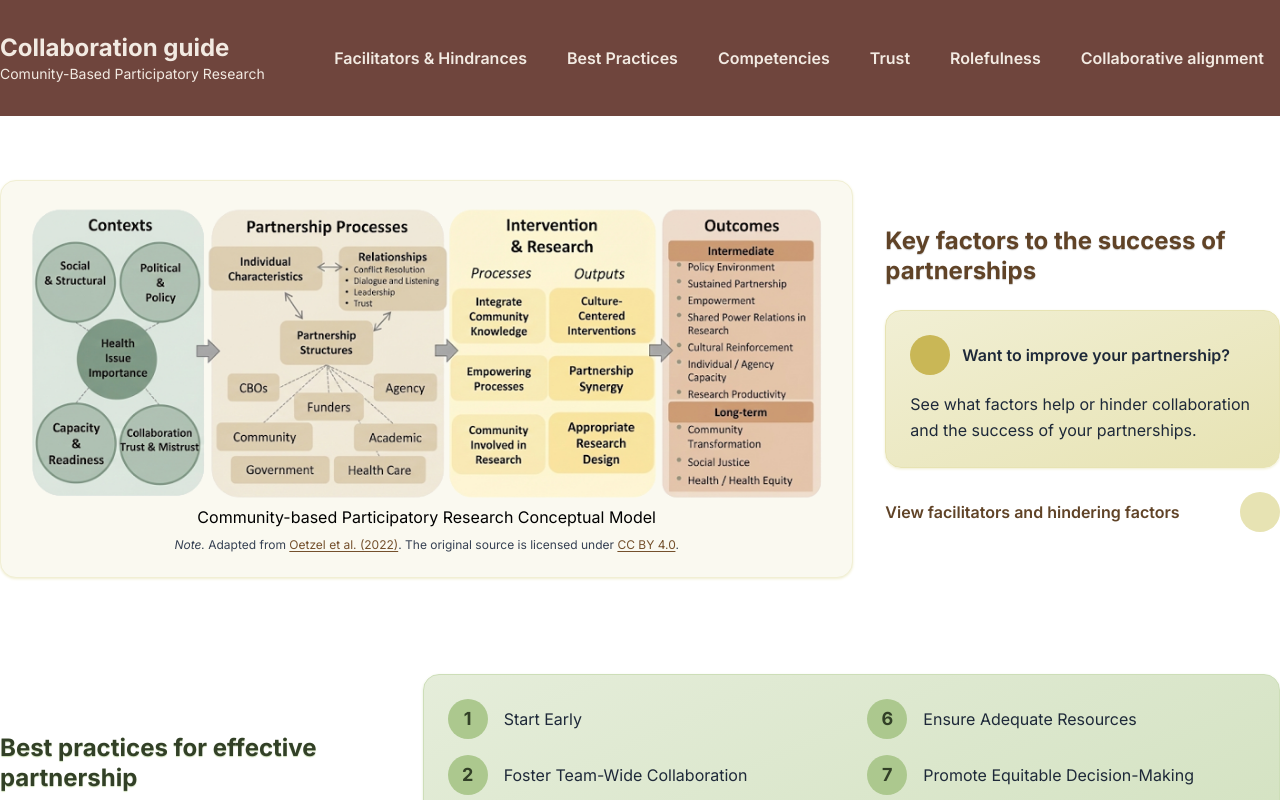
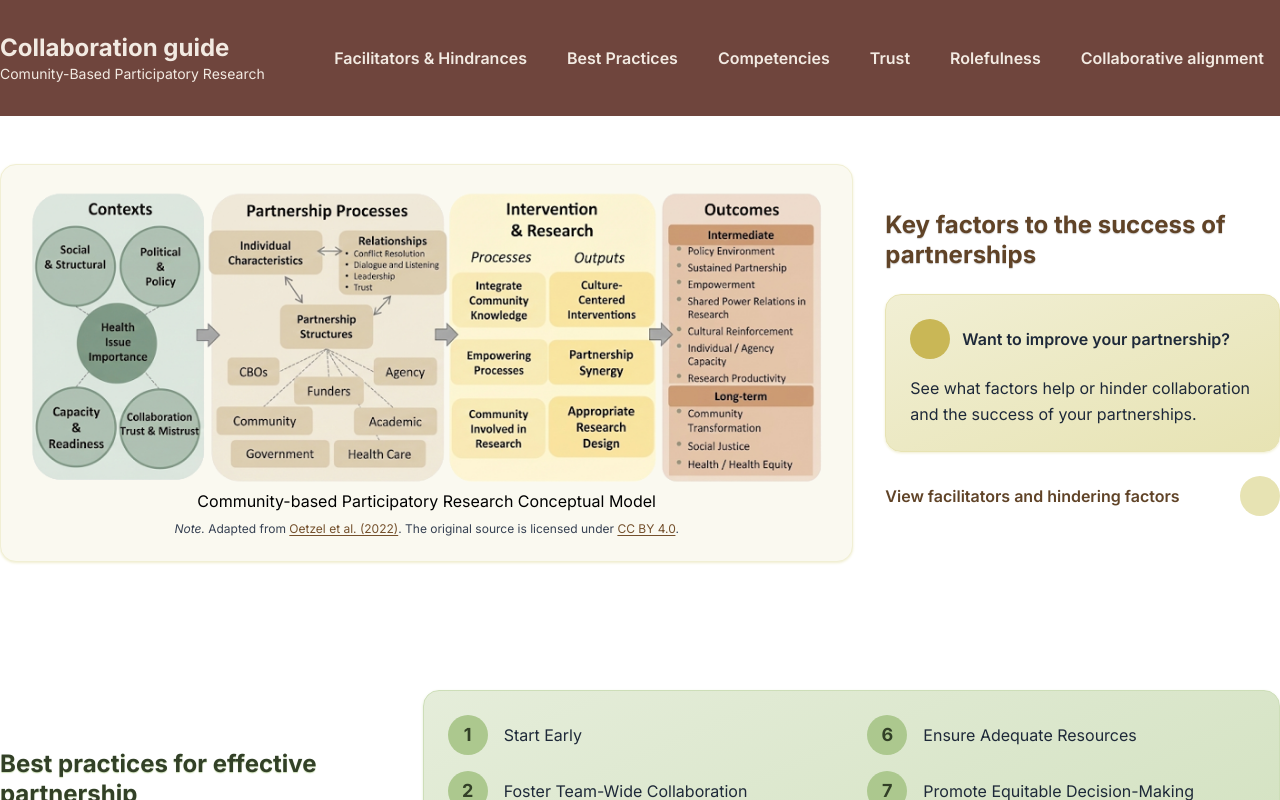
Before and after one commit to havekes/collaboration, a SvelteKit app: page / in a window 1280 px wide. Shown: the top 800 px of the page. Built offline with nearby package versions, Linux system fonts and the light colour scheme; some icons are missing.

Commit message:
more spacing on home page

```diff
--- a/src/routes/+page.svelte
+++ b/src/routes/+page.svelte
@@ -23,7 +23,7 @@
 	<title>Collaboration guide - Comunity-Based Participatory Research</title>
 </svelte:head>
 
-<div class="my-16 flex flex-col items-center space-y-24">
+<div class="mt-12 mb-32 flex flex-col items-center space-y-32">
 	<section class="container rounded-2xl">
 		<div class="flex items-center gap-8 text-left">
 			<div
```
